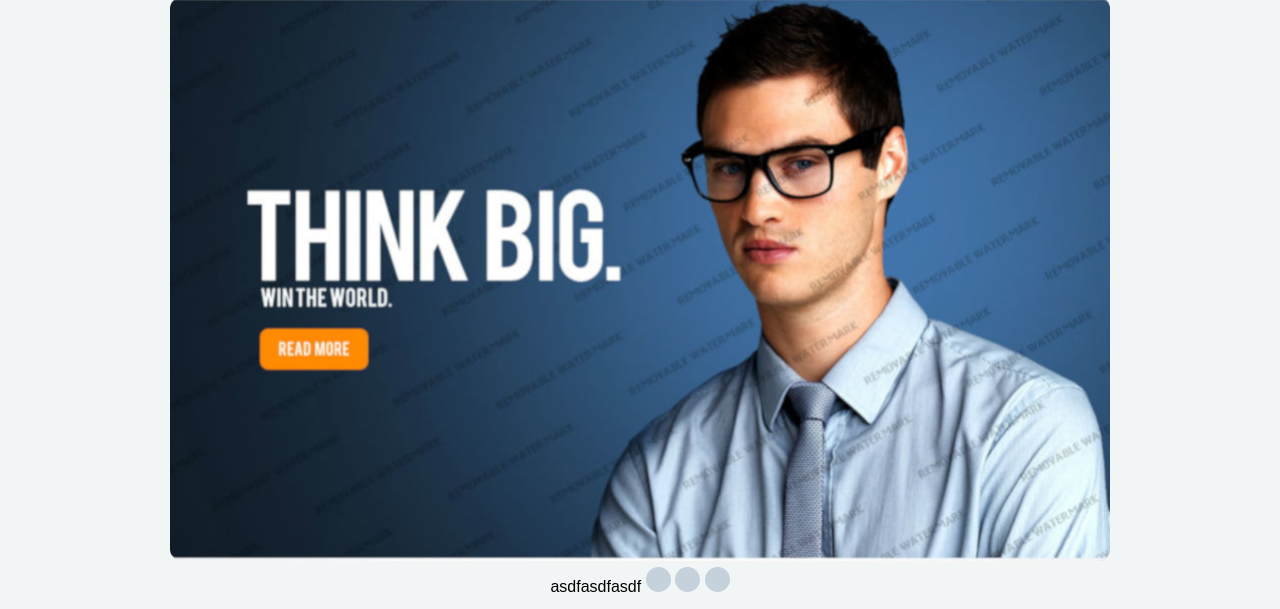
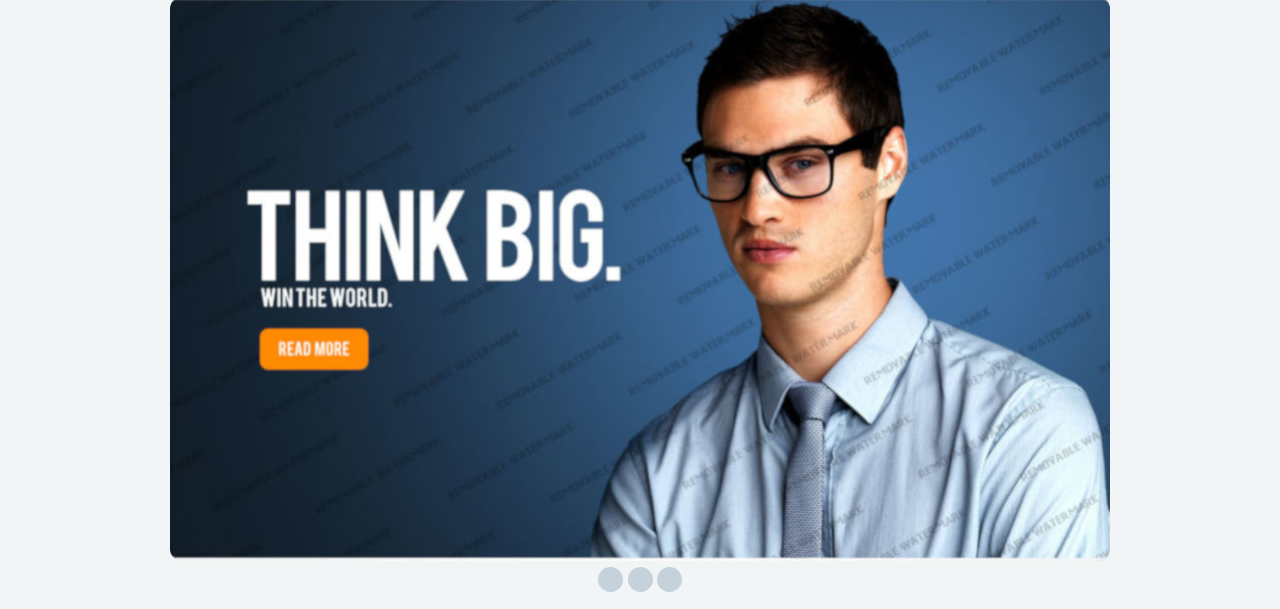
Before and after one commit to edaniels20/960_project, a plain HTML site: page index.html in a window 1280 px wide. Shown: the part 137-746 px from the top of the page. Drawn offline with nearby package versions, Linux system fonts and the light colour scheme.

Commit message:
removed what i was showing

```diff
--- a/index.html
+++ b/index.html
@@ -51,7 +51,7 @@
 </div>
 <div class="dots container_12">
     <div class="dots-child grid_12">
-        <ul>asdfasdfasdf
+        <ul>
             <li>
                 <a href="#" class="image-button1"></a>
             </li>
```
